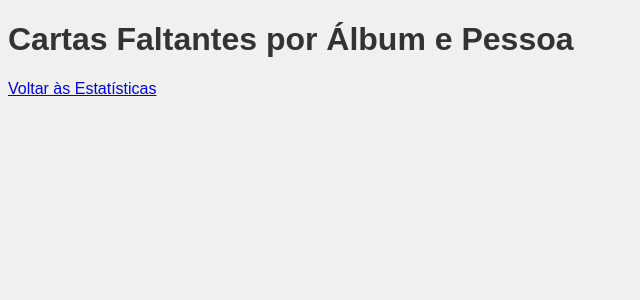
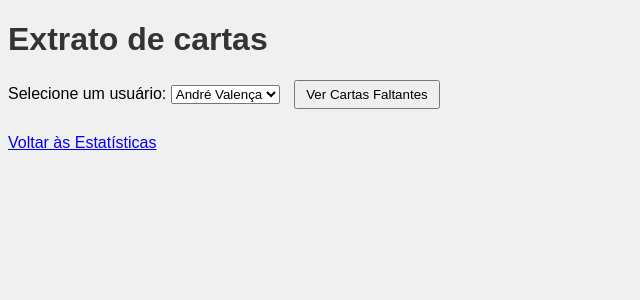
Before and after one commit to prlsousa/cardsharing, a Flask app: page /missing_cards_per_album_person in a window 1280 px wide. Shown: the top 300 px of the page, without its empty margins (0-640 px from the left). Run offline with Flask 3, Linux system fonts and the light colour scheme; parts of the project's set-up code (start-up, migrations or seed data) failed here and were passed over.

Commit message:
Update missing_cards_per_album_person.html

```diff
--- a/templates/missing_cards_per_album_person.html
+++ b/templates/missing_cards_per_album_person.html
@@ -3,11 +3,23 @@
 <head>
     <meta charset="UTF-8">
     <meta name="viewport" content="width=device-width, initial-scale=1.0">
-    <title>Cartas Faltantes por Álbum e Pessoa</title>
+    <title>Extrato de cartas</title>
     <link rel="stylesheet" href="{{ url_for('static', filename='styles.css') }}">
 </head>
 <body>
-    <h1>Cartas Faltantes por Álbum e Pessoa</h1>
+    <h1>Extrato de cartas</h1>
+
+    <form action="{{ url_for('missing_cards_per_album_person') }}" method="POST">
+        <label for="user_id">Selecione um usuário:</label>
+        <select name="user_id" id="user_id">
+            {% for user in users %}
+                <option value="{{ user.id }}" {% if selected_user_id and user.id == selected_user_id %}selected{% endif %}>{{ user.username }}</option>
+            {% endfor %}
+        </select>
+        <button type="submit">Ver Cartas Faltantes</button>
+    </form>
+
+    {% if missing_cards_data %}
         {% for user in missing_cards_data %}
             <h2>{{ user.username }}</h2>
             <ul>
@@ -16,6 +28,8 @@
                 {% endfor %}
             </ul>
         {% endfor %}
+    {% endif %}
+
     <a href="{{ url_for('statistics') }}">Voltar às Estatísticas</a>
 </body>
 </html>
```
Lines whose indentation alone changed are shown as unchanged.
